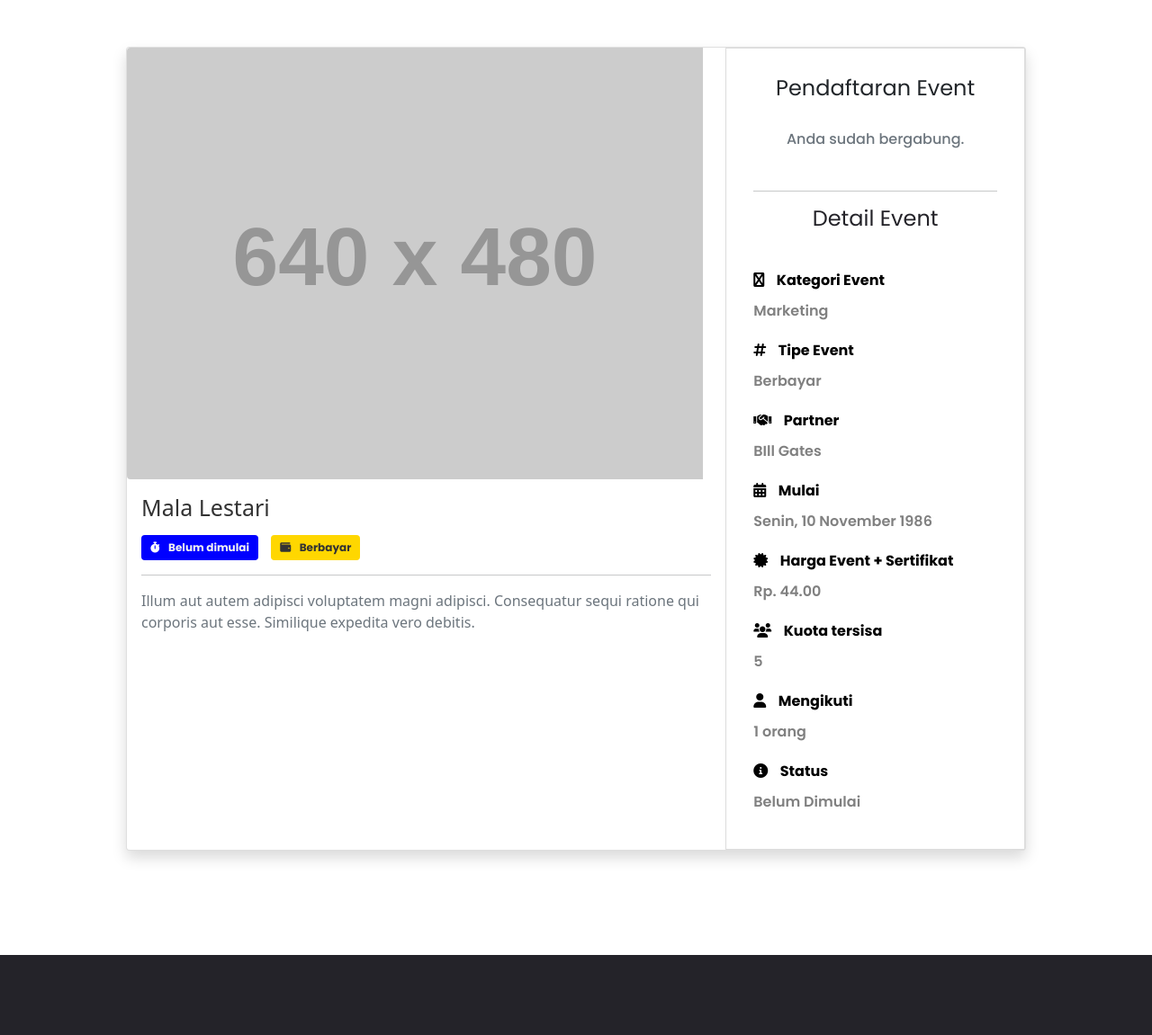
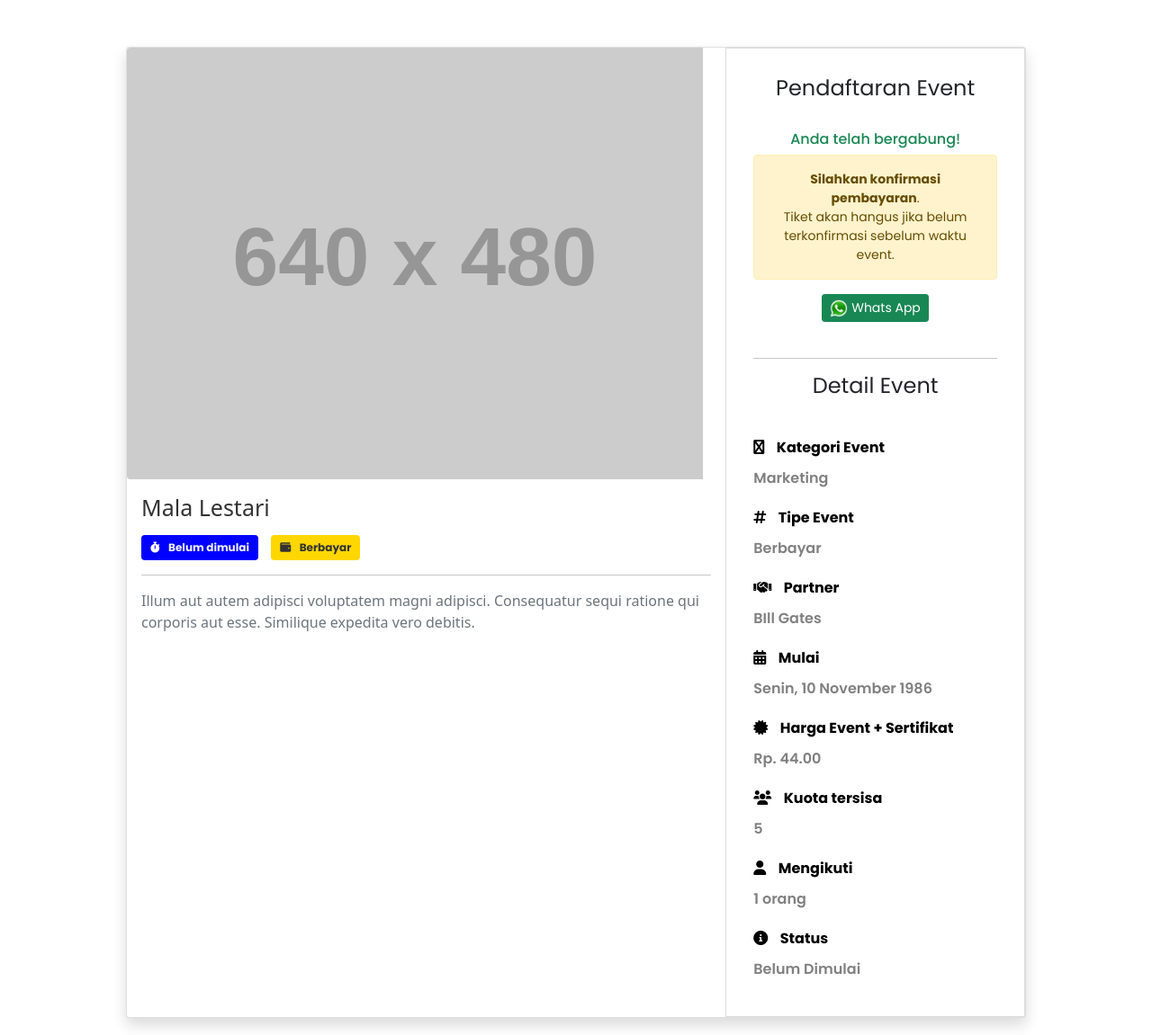
Before and after one commit to Spillmoment/spillmoment-event, a Laravel app: a page that uses resources/views/pages/event/detail.blade.php in a window 1280 px wide. Shown: the part 133-1284 px from the top of the page at 90% size. Run offline with Laravel 9, Linux system fonts and the light colour scheme; a user stored in the database is signed in; data comes from the database, SQL or seed files in the repository; tables that the repository leaves empty hold one stand-in row (values such as "Sample post"); some libraries are stand-ins or nearby versions.

Commit message:
change WA button logic

```diff
--- a/resources/views/pages/event/detail.blade.php
+++ b/resources/views/pages/event/detail.blade.php
@@ -64,20 +64,24 @@
                                     @auth
 
 													@if ($cek_state > 0)
-														 <h6 class="text-secondary">Anda sudah bergabung.</h6>
-													@else
+														 <h6 class="text-success strong">Anda telah bergabung!</h6>
 														 @if ($events->type == 'paid')
+															<div class="alert alert-warning d-flex align-items-center" role="alert">
+																<div class="small">
+																	<strong>Silahkan konfirmasi pembayaran</strong>. <br>
+																	Tiket akan hangus jika belum terkonfirmasi sebelum waktu event.
+																</div>
+															 </div>
 															 <span class="btn btn-success btn-sm">
 																 <img src="{{ asset('assets/frontend/img/wa.png') }}" width="20px">
 																 <a href="https://wa.me/085232629479?text=Hallo+Admin%2C+saya+berminat+join+dalam+event+{{ $events->title }}" target="_blank" class="text-white text-decoration-none"> Whats App </a>
 															 </span>
+														 @endif
 													@else
 														<form action="{{ route('event.join', $events->id) }}" method="post">
 															@csrf
 															<button class="btn-required">Daftar Event</button>
 														</form>
-
-														@endif
 													@endif
 
                                     @else
```
Lines whose indentation alone changed are shown as unchanged.
